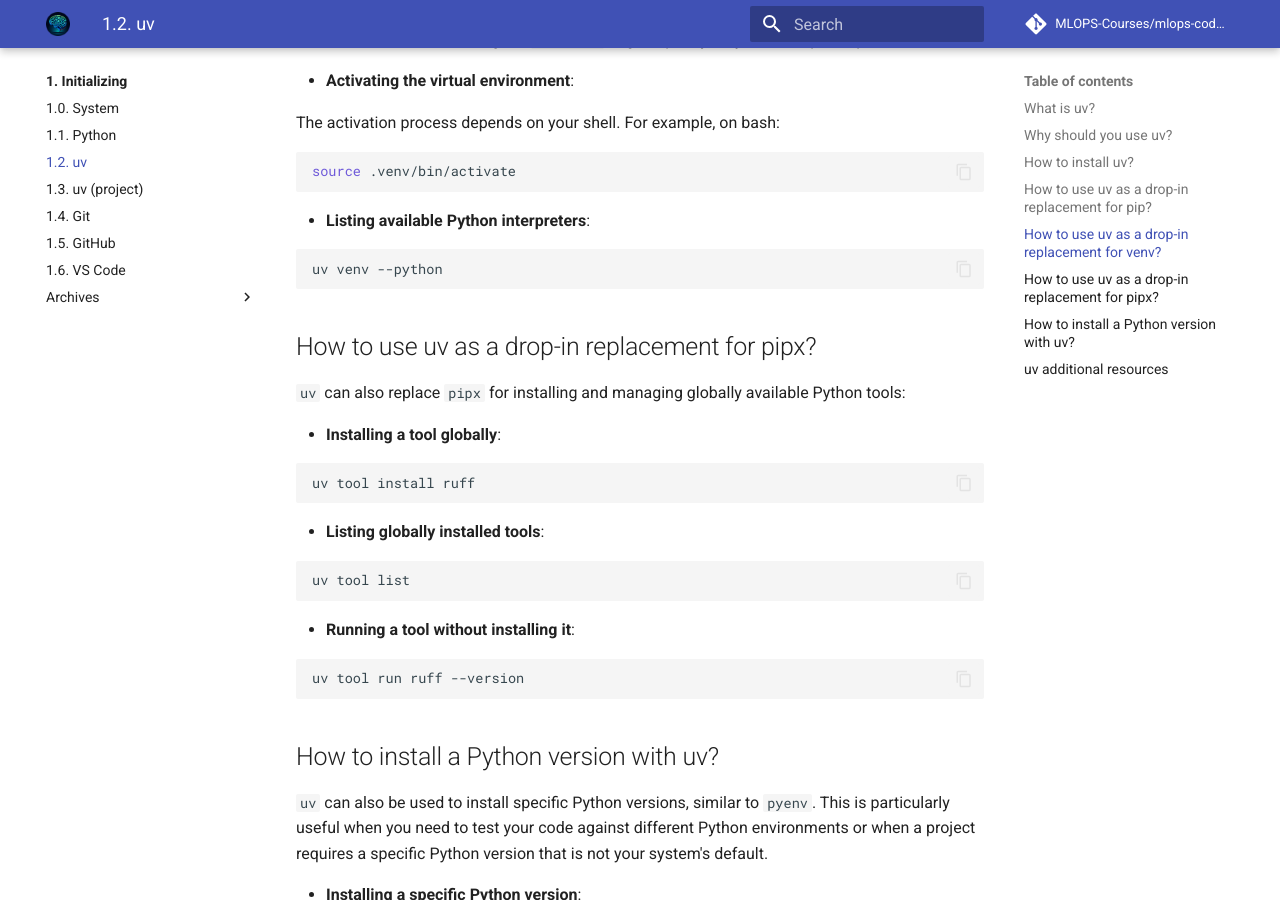
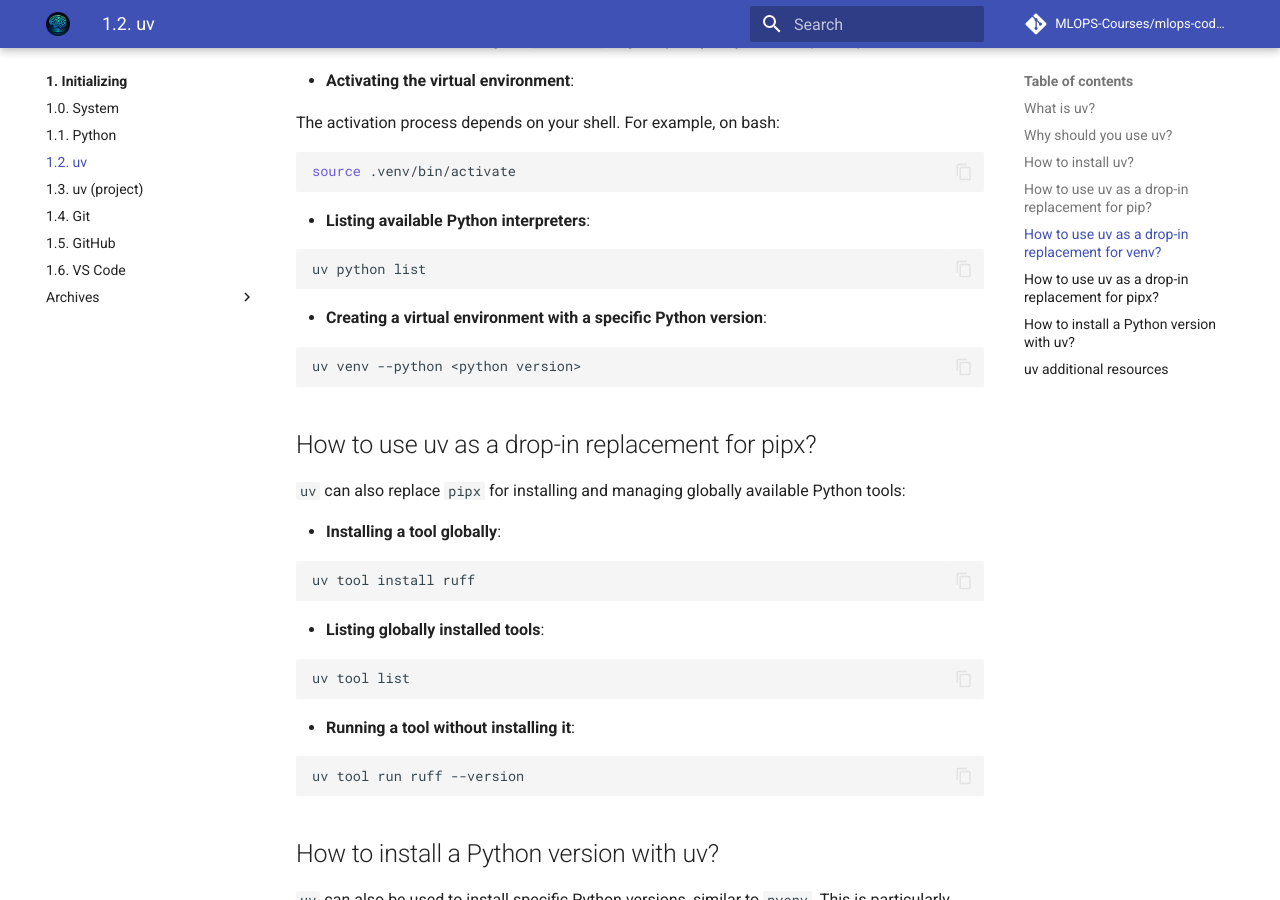
Before and after one commit to MLOps-Courses/mlops-coding-course, an MkDocs documentation site: the page built from docs/1. Initializing/1.2. uv.md, in a window 1280 px wide and 900 px high, scrolled down 2254 px. Built offline with MkDocs 1.6.1 and Material for MkDocs 9.7.7, drawn with Linux system fonts in a browser that asks for light colours; comment, search, counter and statistics services are not loaded.

Commit message:
Fix commands to list Python versions and create venvs with specific versions

````diff
--- a/docs/1. Initializing/1.2. uv.md
+++ b/docs/1. Initializing/1.2. uv.md
@@ -98,7 +98,13 @@
 - **Listing available Python interpreters**:
 
 ```bash
-uv venv --python
+uv python list
+```
+
+- **Creating a virtual environment with a specific Python version**:
+
+```bash
+uv venv --python <python version>
 ```
 
 ## How to use uv as a drop-in replacement for pipx?
````
